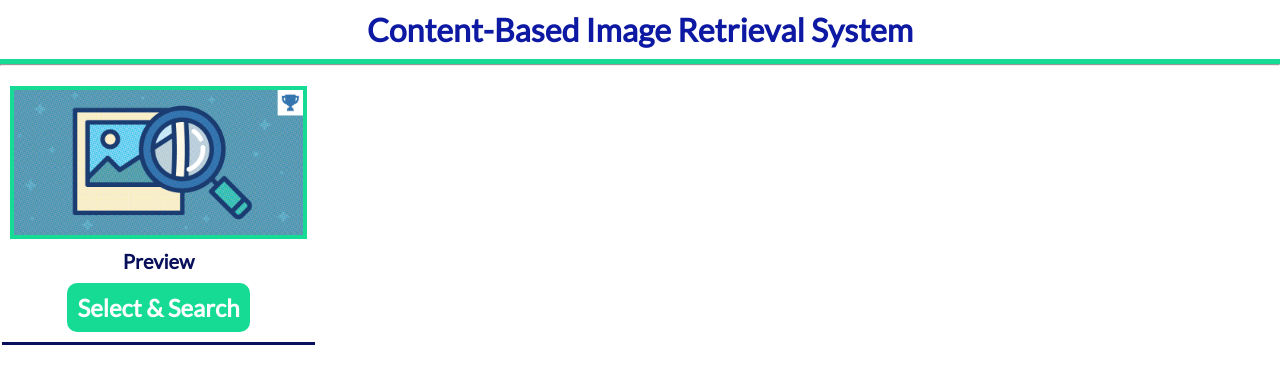
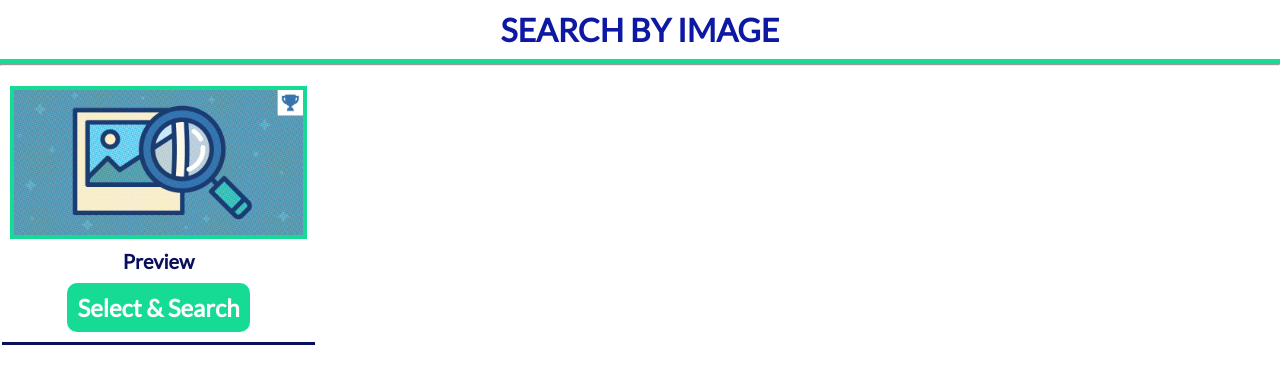
Before and after one commit to kudeh/image-search-engine, a Flask app: page / in a window 1280 px wide. Shown: the top 384 px of the page. Run offline with Flask 2, Linux system fonts and the light colour scheme; parts of the project's set-up code (start-up, migrations or seed data) failed here and were passed over.

Commit message:
updated header

```diff
--- a/app/templates/index.html
+++ b/app/templates/index.html
@@ -3,7 +3,7 @@
 {% block content %}
 
 <div class="header">
-  <h1 class="title">Content-Based Image Retrieval System</h1>
+  <h1 class="title">SEARCH BY IMAGE</h1>
 </div>
 <hr/>
 
```
